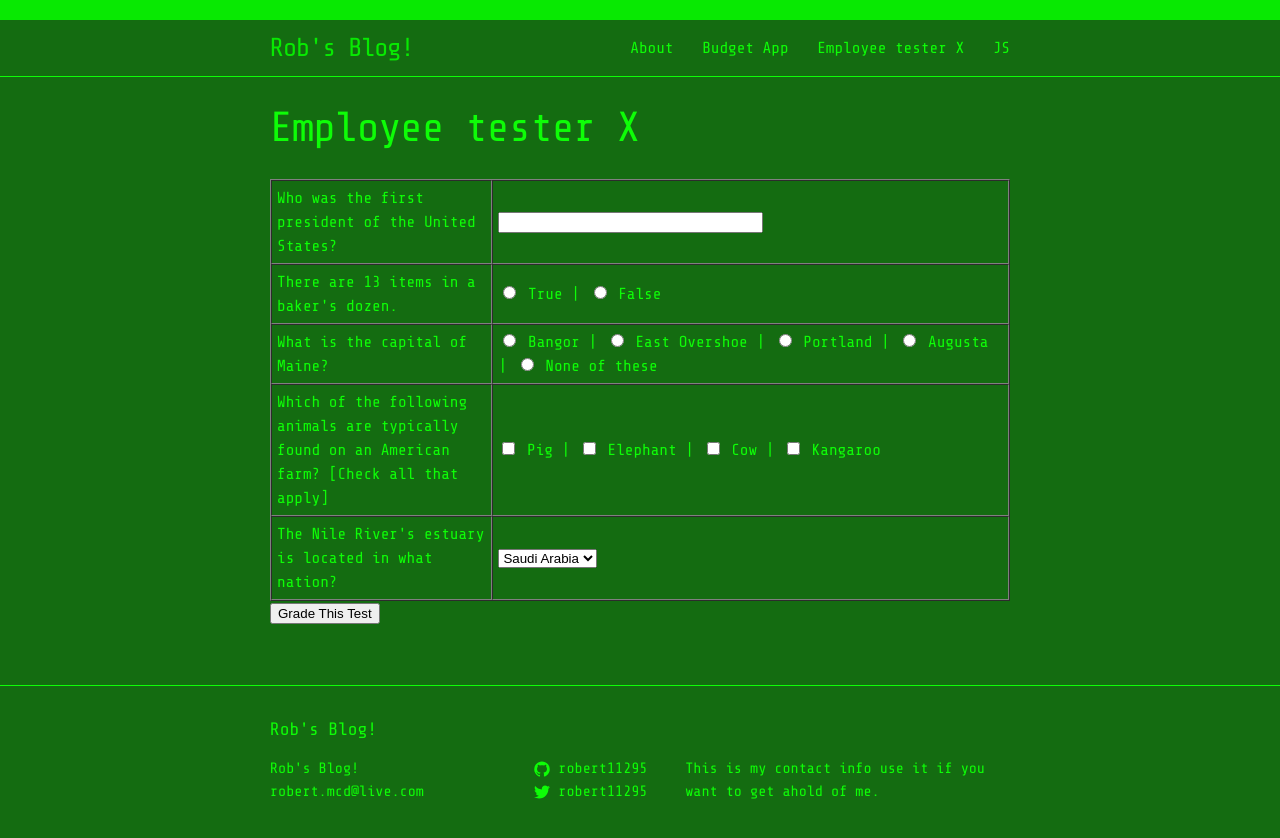
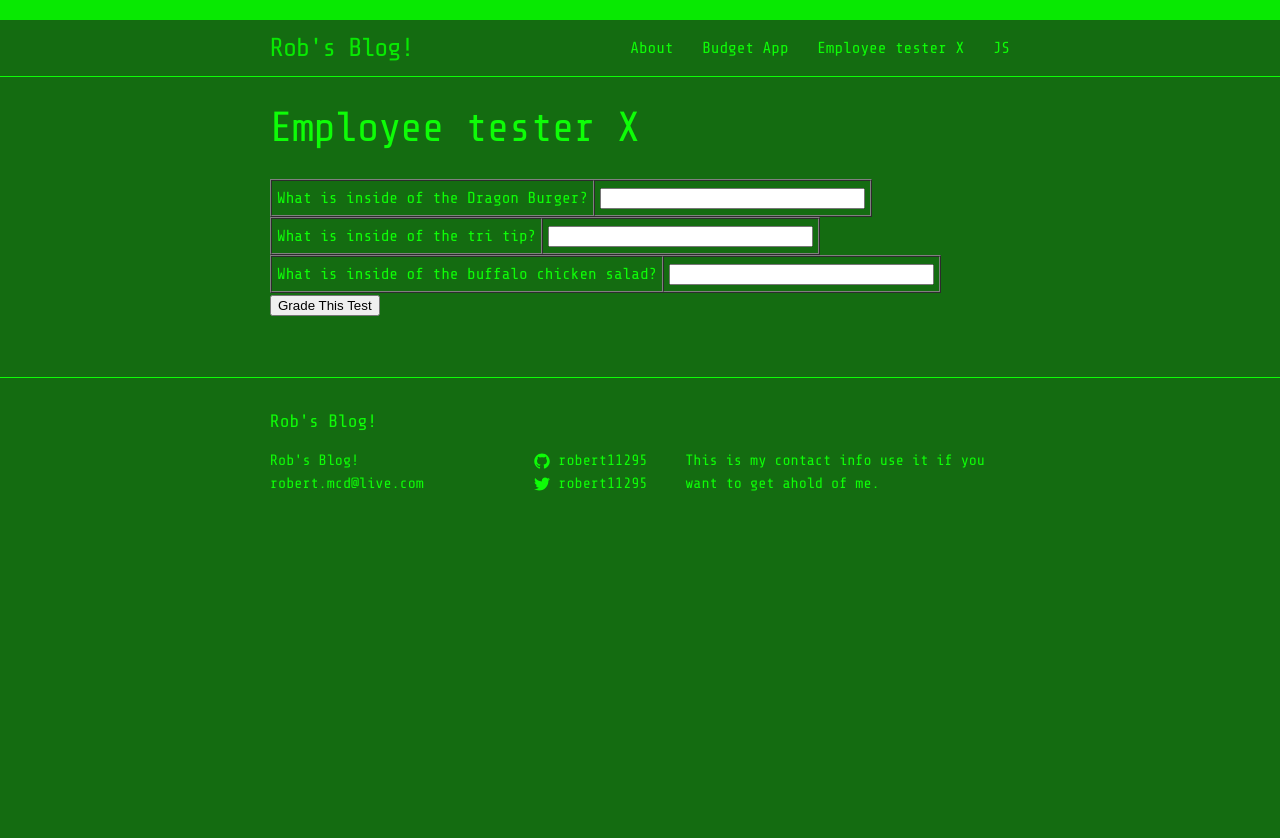
Before and after one commit to xSpiralx/xSpiralx.github.io, a Jekyll site: the page built from employee_tester_x.html, in a window 1280 px wide. Shown: the top 838 px of the page. Built offline with Jekyll 4.4.1, drawn with Linux system fonts in a browser that asks for light colours.

Commit message:
Mhm more employee tester testing!

```diff
--- a/employee_tester_x.html
+++ b/employee_tester_x.html
@@ -11,54 +11,23 @@ permalink: /employee_tester_x/
     <form id="test">
 <table border="1" cellspacing="0" cellpadding="5">
 <tr>
-<td>Who was the first president of the United States?</td>
+<td>What is inside of the Dragon Burger?</td>
 <td>
 <input id="q1" maxlength="30" name="q1" size="30" type="text" /></td>
 </tr>
+</table>
+<table border="1" cellspacing="0" cellpadding="5">
 <tr>
-<td>There are 13 items in a baker's dozen.</td>
+<td>What is inside of the tri tip?</td>
 <td>
-<input name="q2" type="radio" value="true" />
-        True |
-<input name="q2" type="radio" value="false" />
-        False</td>
+<input id="q1" maxlength="30" name="q1" size="30" type="text" /></td>
 </tr>
+</table>
+<table border="1" cellspacing="0" cellpadding="5">
 <tr>
-<td>What is the capital of Maine?</td>
+<td>What is inside of the buffalo chicken salad?</td>
 <td>
-<input name="q3" type="radio" value="bangor" />
-      Bangor |
-<input name="q3" type="radio" value="east overshoe" />
-      East Overshoe |
-<input name="q3" type="radio" value="portland" />
-      Portland |
-<input name="q3" type="radio" value="augusta" />
-      Augusta |
-<input name="q3" type="radio" value="none" />
-      None of these</td>
-</tr>
-<tr>
-<td width="30%">Which of the following animals are typically found on an American farm? [Check all that apply]</td>
-<td>
-<input id="q4" name="q4" type="checkbox" value="pig" />
-        Pig |
-<input id="q4" name="q4" type="checkbox" value="elephant" />
-        Elephant |
-<input id="q4" name="q4" type="checkbox" value="cow" />
-        Cow |
-<input id="q4" name="q4" type="checkbox" value="kangaroo" />
-        Kangaroo</td>
-</tr>
-<tr>
-<td>The Nile River's estuary is located in what nation?</td>
-<td>
-<select id="q5" name="q5">
-        <option value="saudi arabia">Saudi Arabia</option>
-        <option value="england">England</option>
-        <option value="libya">Libya</option>
-        <option value="egypt">Egypt</option>
-        <option value="israel">Israel</option>
-      </select></td>
+<input id="q1" maxlength="30" name="q1" size="30" type="text" /></td>
 </tr>
 </table>
 <input onclick="gradeTest()" name="submit" type="button" value="Grade This Test" />
```
